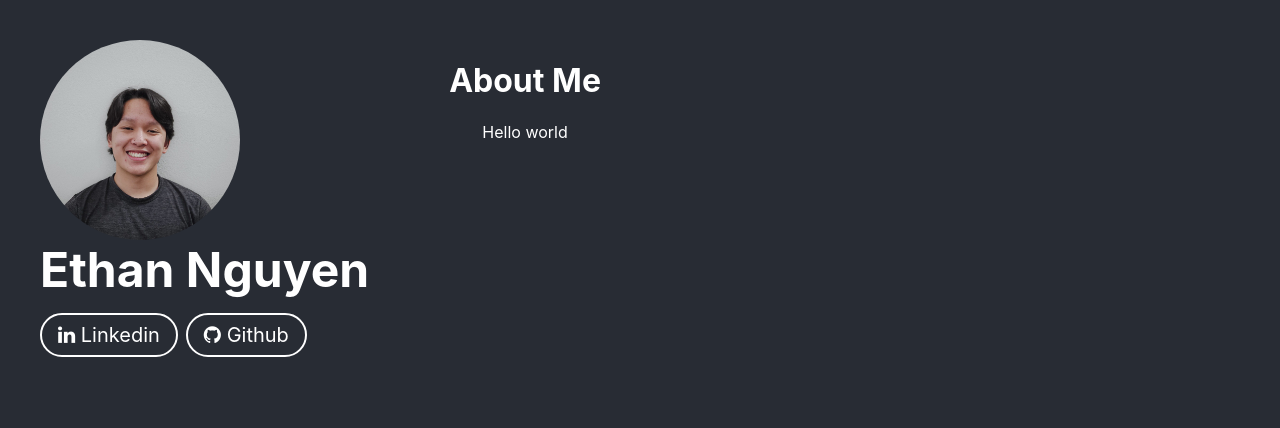
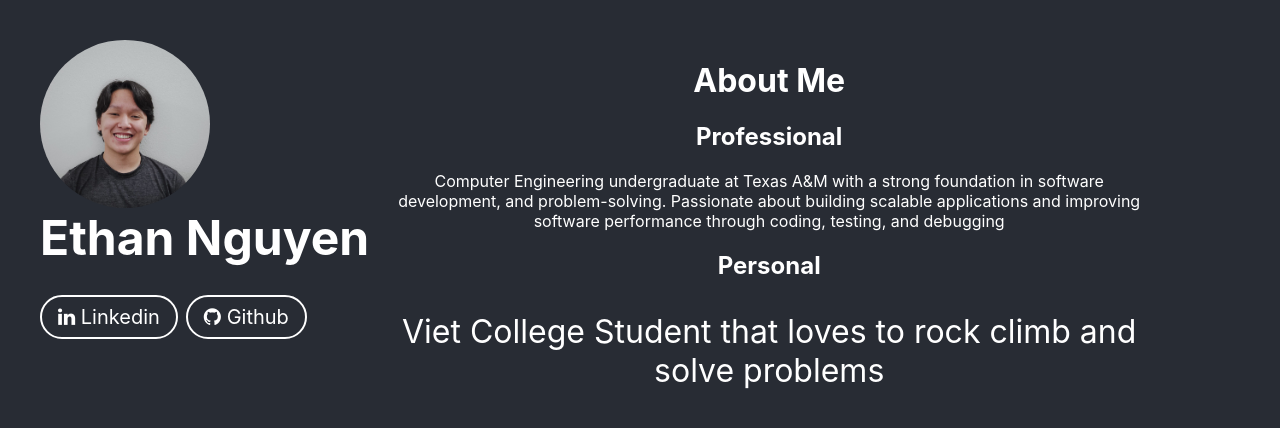
Before and after one commit to FunniNam3/FunniNam3.github.io, a React (Create React App) app in the folder my-app/: page / in a window 1280 px wide. Shown: the top 428 px of the page. Built offline with nearby package versions, Linux system fonts and the light colour scheme.

Commit message:
About me changes

```diff
--- a/my-app/src/App.css
+++ b/my-app/src/App.css
@@ -6,8 +6,10 @@
   color: white;
   padding: 5vmin;
   display: flex;
-  flex-direction: column;
   gap: 1.75vmin;
+  flex-flow: row wrap;
+  gap: 2vmin;
+  align-content: start;
 }
 
 .App-header {
@@ -15,11 +17,15 @@
   gap: 10vmin;
   height: fit-content;
   width: fit-content;
+  flex-direction: column;
+  gap: max(0.5vmin,15px);
+  min-width: 200px;
 }
 
 div.Headshot {
   width: fit-content;
-  height: fit-content;
+  height: 30vmin;
+  min-height: 145px;
   display: flex;
   flex-direction: column;
   align-items: flex-start;
@@ -27,19 +33,20 @@ div.Headshot {
 }
 
 img.Headshot {
-  height: 25vmin;
-  width: 25vmin;
+  height: 70%;
+  width: auto;
+  min-height: 105px;
   border-radius: 50%;
 }
 h1.Headshot {
   margin: 0px;
-  font-size: 6vmin;
+  font-size: max(calc(30vmin * 0.2),30px);
 }
 
 div.Social {
   width: fit-content;
   height: fit-content;
-  font-size: 2.5vmin;
+  font-size: max(2.5vmin, 15px);
   padding: 2vmin;
   padding-top: 1vmin;
   padding-bottom: 1vmin;
@@ -52,6 +59,7 @@ div.Social {
 div.Social:hover {
   opacity: 70%;
 }
+
 div.Social-Wrapper {
   width:fit-content;
   height: fit-content;
@@ -62,9 +70,23 @@ div.Social-Wrapper {
 
 div.AboutMe {
   width:fit-content;
+  max-width: 60%;
   height: fit-content;
 }
 
 h1.AboutMe {
-  text-align: left;
+  font-size: 4vmin;
 }
+
+h2.AboutMe {
+  font-size: 3vmin;
+}
+
+p.AboutMe {
+  text-align: center;
+  font-size: 2vmin;
+}
+
+p.PersonalAbt {
+  font-size: 4vmin;
+}
--- a/my-app/src/App.tsx
+++ b/my-app/src/App.tsx
@@ -15,18 +15,29 @@ function App() {
           <img src={headShot} alt="Headshot" className="Headshot"></img>
           <h1 className="Headshot">Ethan Nguyen</h1>
         </div>
-        <div className="AboutMe">
-          <h1 className="AboutMe">About Me</h1>
-          <p>Hello world</p>
+        <div className="Social-Wrapper">
+          <div className="Social">
+            <i className="fa fa-linkedin"></i> Linkedin
+          </div>
+          <div className="Social">
+            <i className="fa fa-github"></i> Github
+          </div>
         </div>
       </header>
-      <div className="Social-Wrapper">
-        <div className="Social">
-          <i className="fa fa-linkedin"></i> Linkedin
-        </div>
-        <div className="Social">
-          <i className="fa fa-github"></i> Github
-        </div>
+
+      <div className="AboutMe">
+        <h1 className="AboutMe">About Me</h1>
+        <h2 className="AboutMe">Professional</h2>
+        <p className="AboutMe">
+          Computer Engineering undergraduate at Texas A&M with a strong
+          foundation in software development, and problem-solving. Passionate
+          about building scalable applications and improving software
+          performance through coding, testing, and debugging
+        </p>
+        <h2 className="AboutMe">Personal</h2>
+        <p className="PersonalAbt">
+          Viet College Student that loves to rock climb and solve problems
+        </p>
       </div>
     </div>
   );
```
